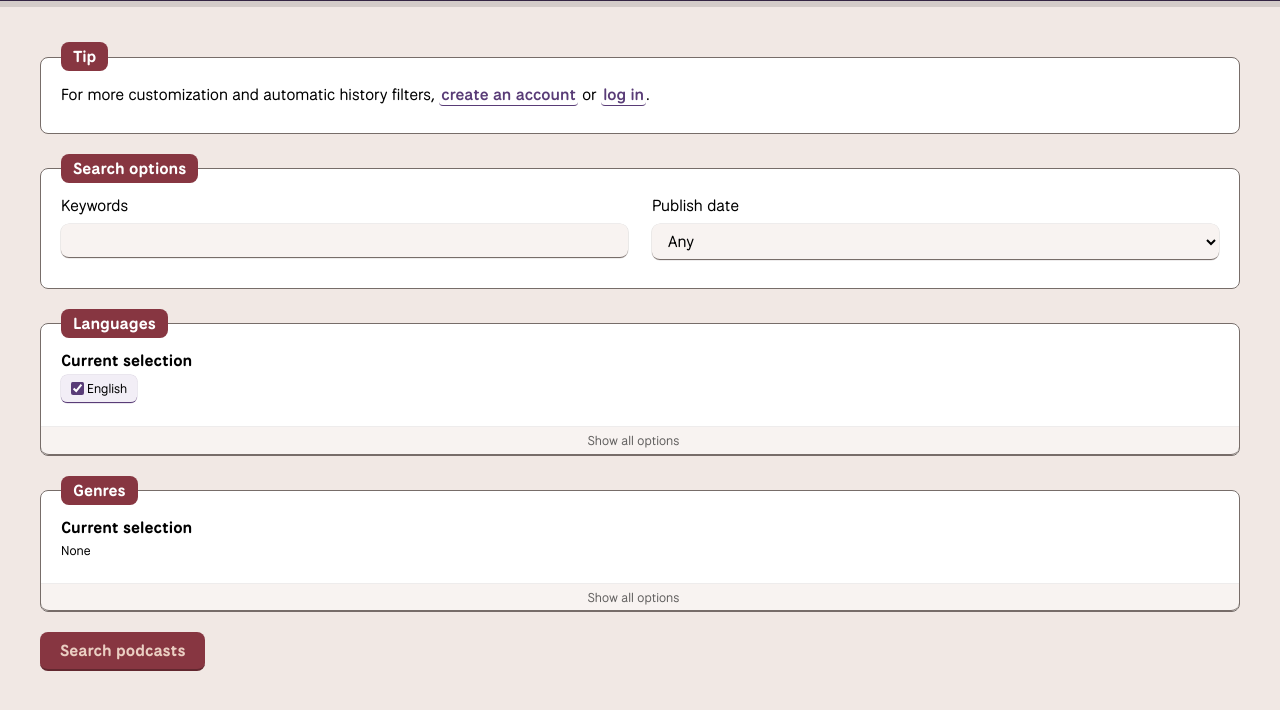
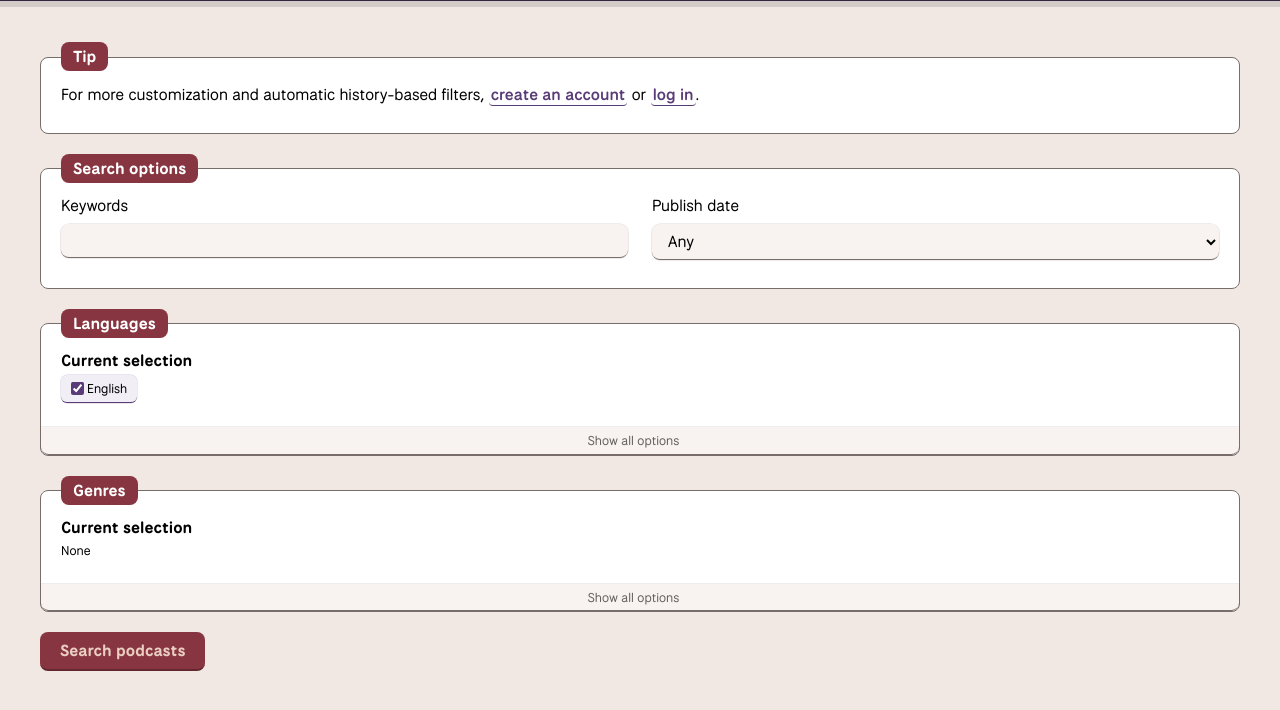
Before and after one commit to Roxaleen/podpicker, a Django app: page / in a window 1280 px wide. Shown: the part 799-1509 px from the top of the page. Run offline with Django 5.2, Linux system fonts and the light colour scheme; some web fonts are replaced.

Commit message:
Form tweaks

```diff
--- a/podpicker/templates/podpicker/picker-form.html
+++ b/podpicker/templates/podpicker/picker-form.html
@@ -31,7 +31,7 @@
             {% if not user.is_authenticated %}
                 <div class="fieldset">
                     <p class="legend">Tip</p>
-                    <p>For more customization and automatic history filters, <a href="{% url 'register' %}" class="link">create an account</a> or <a href="{% url 'login' %}" class="link">log in</a>.</p>
+                    <p>For more customization and automatic history-based filters, <a href="{% url 'register' %}" class="link">create an account</a> or <a href="{% url 'login' %}" class="link">log in</a>.</p>
                 </div>
             {% endif %}
             <fieldset class="fieldset text-left">
```
